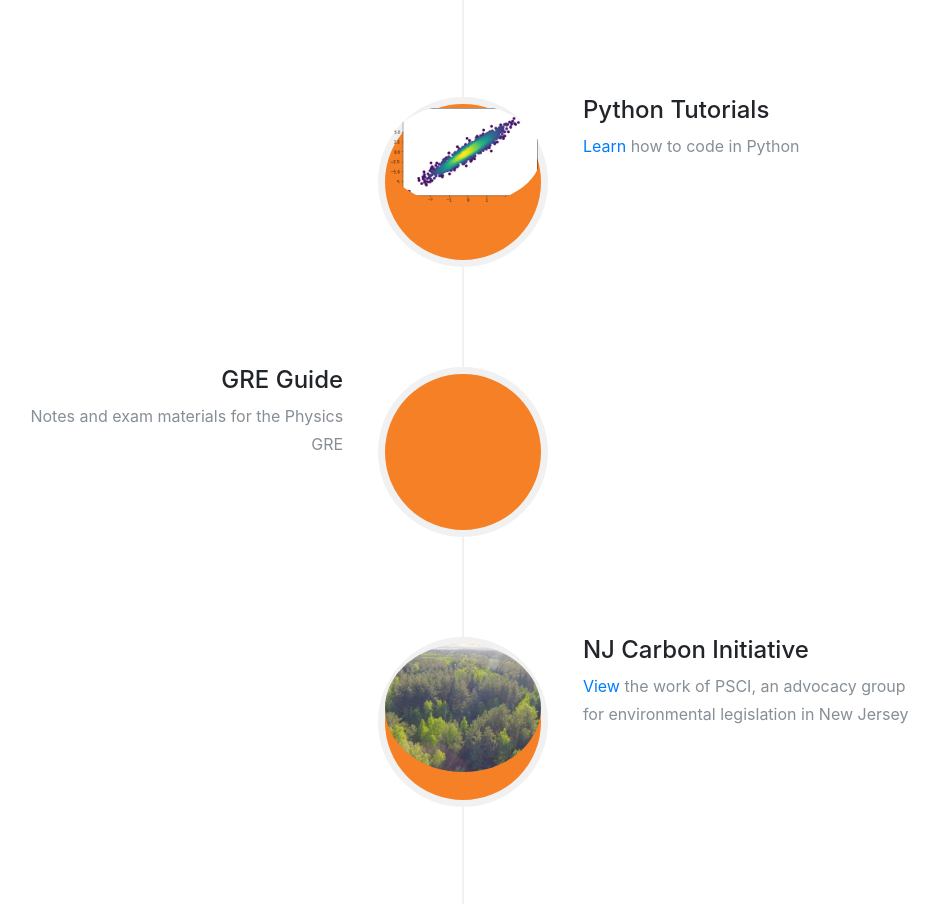
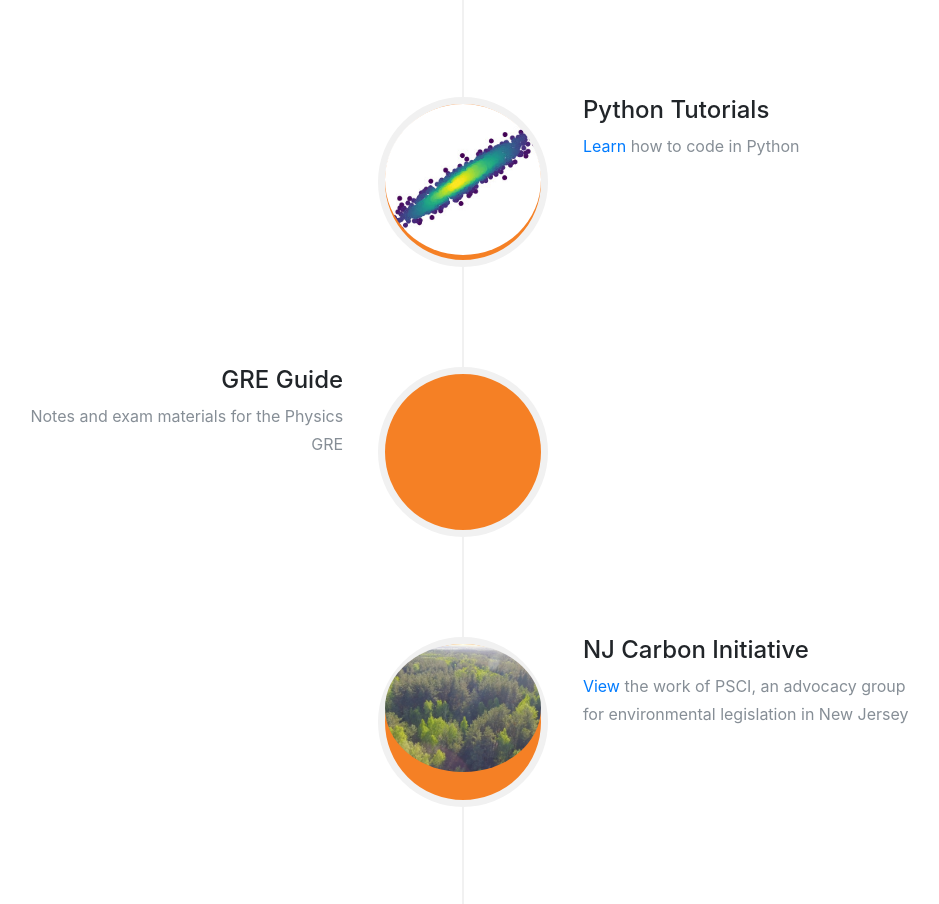
Before and after one commit to mibroome/mibroome.github.io, a website with bundled scripts: page index.html in a window 1280 px wide. Shown: the part 3061-3965 px from the top of the page, without its empty margins (177-1116 px from the left). Built offline with nearby package versions, Linux system fonts and the light colour scheme; files whose address does not match are found by name; a web font is replaced by a local one.

Commit message:
Update index.html

```diff
--- a/index.html
+++ b/index.html
@@ -247,7 +247,7 @@
 
               <li class="timeline-inverted">
                 <div class="timeline-image">
-                  <img class="rounded-circle img-fluid" src="img/projects/python.png" alt="">
+                  <img class="rounded-circle img-fluid" src="img/projects/python.jpg" alt="">
                 </div>
                 <div class="timeline-panel">
                   <div class="timeline-heading">
```
